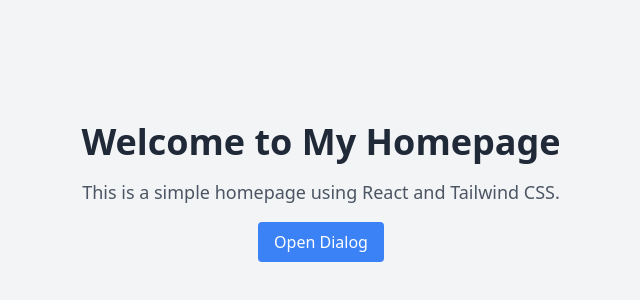
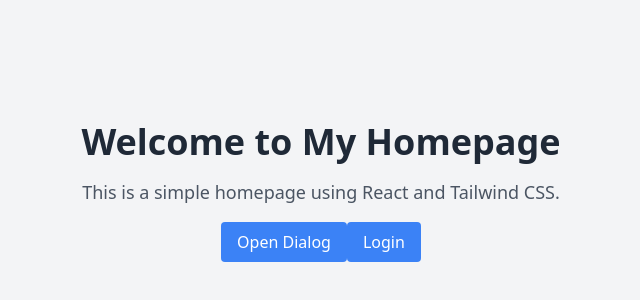
Before and after one commit to JamilyaHalyyeva/edume, a React (Vite) app in the folder client/: page / in a window 1280 px wide. Shown: the part 208-508 px from the top of the page, without its empty margins (319-959 px from the left). Built offline with nearby package versions, Linux system fonts and the light colour scheme.

Commit message:
adds: simple login button to redirect to login page

```diff
--- a/client/src/pages/HomePage.jsx
+++ b/client/src/pages/HomePage.jsx
@@ -1,10 +1,14 @@
 import UserRolesDialog from "../components/UserRolesDialog";
 import { useState } from "react";
-
+import { useNavigate } from "react-router-dom";
 function HomePage() {
+  const navigate = useNavigate();
   const [openDialog, setOpenDialog] = useState(false);
   const handleButtonClick = () => {
     setOpenDialog(true);
+  };
+  const handleLoginClick = () => {
+    navigate("/login");
   };
   return (
     <div className="bg-gray-100 h-screen flex items-center justify-center">
@@ -21,6 +25,12 @@
         >
           Open Dialog
         </button>
+        <button
+          onClick={handleLoginClick}
+          className="mt-4 bg-blue-500 text-white px-4 py-2 rounded"
+        >
+          Login
+        </button>
       </div>
       <UserRolesDialog isDialogOpen={openDialog} />
     </div>
```
